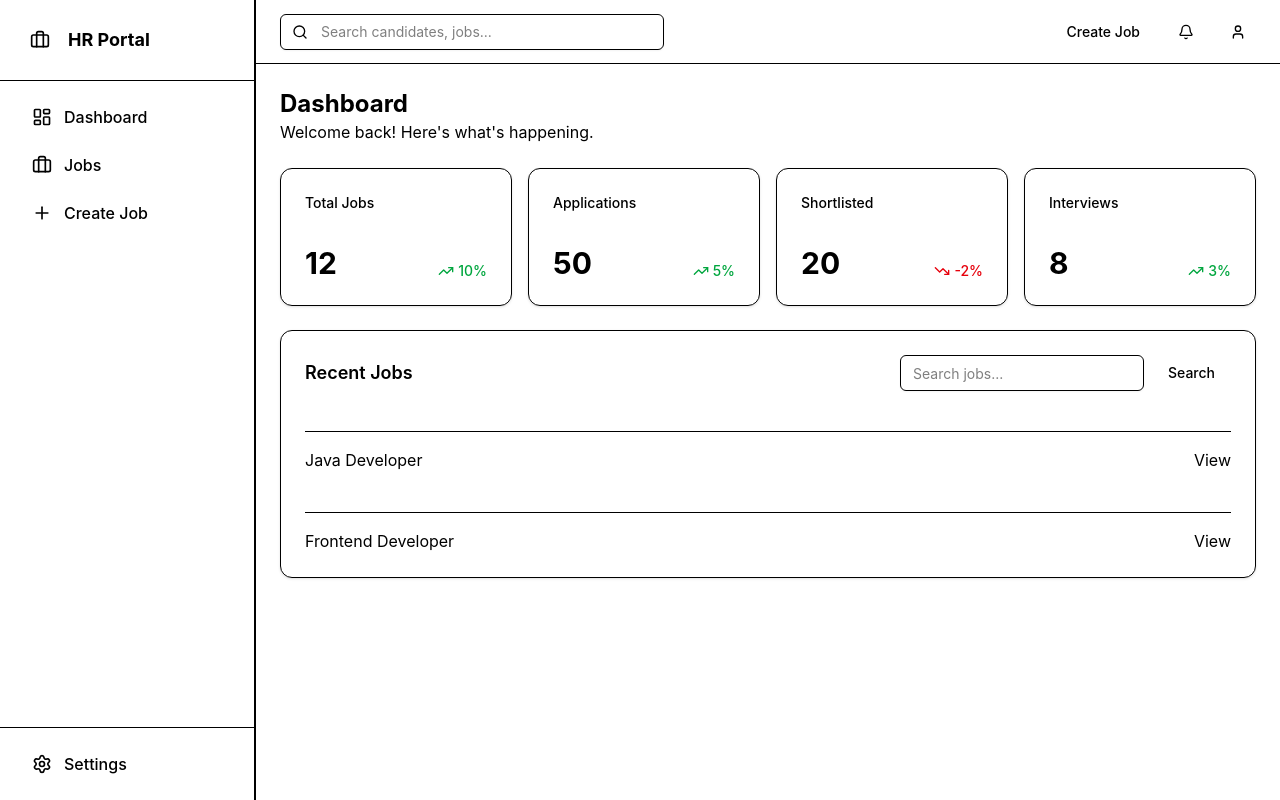
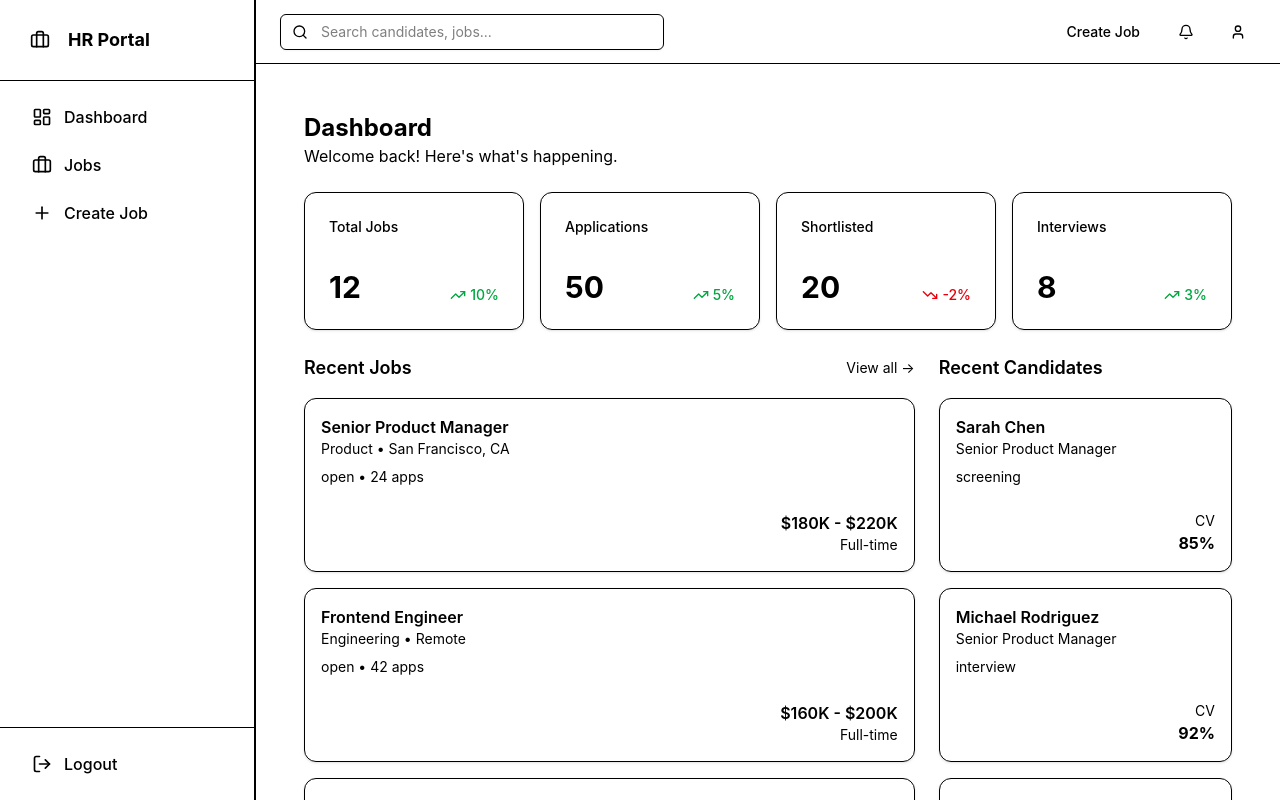
Before and after one commit to khanarshiya0709/Ai-interview-system, a React (Vite) app: page /hr/dashboard in a window 1280 px wide. Built offline with nearby package versions, Linux system fonts and the light colour scheme.

Commit message:
add design into hr navbar and sidebar and deshbord

```diff
--- a/src/components/hr/Navbar.jsx
+++ b/src/components/hr/Navbar.jsx
@@ -1,14 +1,9 @@
 import { useState, useEffect } from 'react';
-import { Link } from 'react-router-dom';
+import { Link, useNavigate } from 'react-router-dom';
 import { Search, Bell, User, Menu } from 'lucide-react';
 import { Button } from '../ui/button';
 import { Input } from '../ui/input';
-import {
-    DropdownMenu,
-    DropdownMenuContent,
-    DropdownMenuItem,
-    DropdownMenuTrigger,
-} from '../ui/dropdown-menu';
+
 import {
     Drawer,
     DrawerContent,
@@ -16,76 +11,43 @@ import {
     DrawerTitle,
     DrawerDescription
 } from '../ui/drawer';
+
 import { Sidebar } from './Sidebar';
 
 export function Navbar() {
     const [open, setOpen] = useState(false);
     const [mounted, setMounted] = useState(false);
+    const navigate = useNavigate();
 
     useEffect(() => {
         setMounted(true);
     }, []);
 
-    if (!mounted) {
-        return (
-            <nav className="h-16 border-b border-border bg-background flex items-center justify-between px-6 gap-4">
-                <div className="md:hidden w-10" />
-
-                <div className="flex-1 max-w-sm hidden sm:block">
-                    <div className="relative">
-                        <Search className="absolute left-3 top-1/2 -translate-y-1/2 w-4 h-4 text-muted-foreground" />
-                        <Input placeholder="Search candidates, jobs..." className="pl-10 bg-muted" />
-                    </div>
-                </div>
-
-                <div className="flex items-center gap-2 sm:gap-4">
-                    <Link to="/hr/create-job" className="hidden sm:block">
-                        <Button size="sm">Create Job</Button>
-                    </Link>
-
-                    <Button variant="ghost" size="icon" className="relative">
-                        <Bell className="w-5 h-5" />
-                        <span className="absolute top-2 right-2 w-2 h-2 bg-destructive rounded-full" />
-                    </Button>
-
-                    <DropdownMenu>
-                        <DropdownMenuTrigger asChild>
-                            <Button variant="ghost" size="icon">
-                                <User className="w-5 h-5" />
-                            </Button>
-                        </DropdownMenuTrigger>
-                        <DropdownMenuContent align="end">
-                            <DropdownMenuItem asChild>
-                                <Link to="/hr/profile">Profile</Link>
-                            </DropdownMenuItem>
-                            <DropdownMenuItem>Settings</DropdownMenuItem>
-                            <DropdownMenuItem>Logout</DropdownMenuItem>
-                        </DropdownMenuContent>
-                    </DropdownMenu>
-                </div>
-            </nav>
-        );
-    }
+    if (!mounted) return <nav className="h-16 border-b border-border bg-background flex items-center justify-between px-6 gap-4" />;
 
     return (
         <nav className="h-16 border-b border-border bg-background flex items-center justify-between px-6 gap-4">
+
+            {/* Mobile Drawer - Left Side */}
             <div className="md:hidden">
-                <Drawer open={open} onOpenChange={setOpen}>
+                <Drawer direction="left" open={open} onOpenChange={setOpen}>
                     <DrawerTrigger asChild>
                         <Button variant="ghost" size="icon">
                             <Menu className="w-5 h-5" />
                         </Button>
                     </DrawerTrigger>
-                    <DrawerContent className="h-screen w-64 p-0">
+
+                    {/* Width kam kar di (w-60) aur background solid rakha hai */}
+                    <DrawerContent className="h-screen w-60 p-0 rounded-none border-r bg-background shadow-xl">
                         <DrawerTitle className="sr-only">Navigation Menu</DrawerTitle>
-                        <DrawerDescription className="sr-only">
-                            Main navigation menu for the HR dashboard
-                        </DrawerDescription>
-                        <Sidebar />
+                        <DrawerDescription className="sr-only">Main navigation</DrawerDescription>
+
+                        <Sidebar onClose={() => setOpen(false)} />
                     </DrawerContent>
                 </Drawer>
             </div>
 
+            {/* Search Section */}
             <div className="flex-1 max-w-sm hidden sm:block">
                 <div className="relative">
                     <Search className="absolute left-3 top-1/2 -translate-y-1/2 w-4 h-4 text-muted-foreground" />
@@ -93,6 +55,7 @@ export function Navbar() {
                 </div>
             </div>
 
+            {/* Right Icons */}
             <div className="flex items-center gap-2 sm:gap-4">
                 <Link to="/hr/create-job" className="hidden sm:block">
                     <Button size="sm">Create Job</Button>
@@ -103,20 +66,13 @@ export function Navbar() {
                     <span className="absolute top-2 right-2 w-2 h-2 bg-destructive rounded-full" />
                 </Button>
 
-                <DropdownMenu>
-                    <DropdownMenuTrigger asChild>
-                        <Button variant="ghost" size="icon">
-                            <User className="w-5 h-5" />
-                        </Button>
-                    </DropdownMenuTrigger>
-                    <DropdownMenuContent align="end">
-                        <DropdownMenuItem asChild>
-                            <Link to="/hr/profile">Profile</Link>
-                        </DropdownMenuItem>
-                        <DropdownMenuItem>Settings</DropdownMenuItem>
-                        <DropdownMenuItem>Logout</DropdownMenuItem>
-                    </DropdownMenuContent>
-                </DropdownMenu>
+                <Button
+                    variant="ghost"
+                    size="icon"
+                    onClick={() => navigate("/hr/profile")}
+                >
+                    <User className="w-5 h-5" />
+                </Button>
             </div>
         </nav>
     );
--- a/src/components/hr/Sidebar.jsx
+++ b/src/components/hr/Sidebar.jsx
@@ -1,8 +1,9 @@
 import { Link, useLocation } from "react-router-dom";
-import { LayoutDashboard, Briefcase, Plus, Settings } from "lucide-react";
+import { LayoutDashboard, Briefcase, Plus, LogOut, X } from "lucide-react";
 import { cn } from "../../lib/utils";
+import { Button } from "../ui/button";
 
-export function Sidebar() {
+export function Sidebar({ onClose }) {
     const location = useLocation();
     const pathname = location.pathname;
 
@@ -13,54 +14,63 @@ export function Sidebar() {
     ];
 
     return (
-        <div className="flex flex-col h-full bg-sidebar border-r border-sidebar-border">
+        <div className="flex flex-col h-full  bg-white border-r border-sidebar-border">
 
-            {/* Logo */}
-            <div className="p-6 border-b border-sidebar-border">
+            {/* Logo Section + Cross Icon Bagal Mein */}
+            <div className="p-6 border-b border-sidebar-border flex items-center justify-between">
                 <div className="flex items-center gap-3">
-                    <div className="w-8 h-8 bg-sidebar-primary rounded-lg flex items-center justify-center">
-                        <Briefcase className="w-5 h-5 text-sidebar-primary-foreground" />
+                    <div className="w-8 h-8 bg-primary rounded-lg flex items-center justify-center">
+                        <Briefcase className="w-5 h-5 text-primary-foreground" />
                     </div>
-                    <h1 className="font-bold text-lg text-sidebar-foreground">
+                    <h1 className="font-bold text-lg">
                         HR Portal
                     </h1>
                 </div>
+
+                {/* Cross Button - Directly next to HR Portal title */}
+                {onClose && (
+                    <Button variant="ghost" size="icon" onClick={onClose} className="h-8 w-4 hover:bg-white">
+                        <X className="w-5 h-5" />
+                    </Button>
+                )}
             </div>
 
-            {/* Links */}
+            {/* Navigation Links */}
             <nav className="flex-1 p-4 space-y-2">
                 {links.map((link) => {
                     const Icon = link.icon;
-
-                    const isActive =
-                        pathname === link.href ||
-                        pathname.startsWith(link.href + "/");
+                    const isActive = pathname === link.href || pathname.startsWith(link.href + "/");
 
                     return (
                         <Link
                             key={link.href}
                             to={link.href}
+                            onClick={onClose}
                             className={cn(
                                 "flex items-center gap-3 px-4 py-2 rounded-lg transition-colors",
                                 isActive
-                                    ? "bg-sidebar-primary text-sidebar-primary-foreground"
-                                    : "text-sidebar-foreground hover:bg-sidebar-accent"
+                                    ? "bg-primary text-primary-foreground"
+                                    : "text-foreground hover:bg-muted"
                             )}
                         >
                             <Icon className="w-5 h-5" />
-                            <span className="font-medium">
-                                {link.label}
-                            </span>
+                            <span className="font-medium">{link.label}</span>
                         </Link>
                     );
                 })}
             </nav>
 
-            {/* Settings */}
+            {/* Logout Button at Bottom */}
             <div className="p-4 border-t border-sidebar-border">
-                <button className="flex items-center gap-3 w-full px-4 py-2 rounded-lg text-sidebar-foreground hover:bg-sidebar-accent transition-colors">
-                    <Settings className="w-5 h-5" />
-                    <span className="font-medium">Settings</span>
+                <button
+                    className="flex items-center gap-3 w-full px-4 py-2 rounded-lg text-destructive hover:bg-destructive/10 transition-colors"
+                    onClick={() => {
+                        console.log("Logging out...");
+                        if (onClose) onClose();
+                    }}
+                >
+                    <LogOut className="w-5 h-5" />
+                    <span className="font-medium">Logout</span>
                 </button>
             </div>
 
--- a/src/pages/HR/HRDashboard.jsx
+++ b/src/pages/HR/HRDashboard.jsx
@@ -1,12 +1,10 @@
 import { StatCard } from "../../components/hr/StatCard";
 import { Card } from "../../components/ui/card";
-import { Input } from "../../components/ui/input";
-import { Button } from "../../components/ui/button";
-import { Link } from "react-router-dom";
+import { mockJobs, mockCandidates } from "../../lib/mock-data";
 
 const HRDashboard = () => {
     return (
-        <div className="space-y-6">
+        <div className="p-6 space-y-6">
 
             {/* Header */}
             <div>
@@ -24,34 +22,78 @@ const HRDashboard = () => {
                 <StatCard label="Interviews" value="8" change={3} trend="up" />
             </div>
 
-            {/* Jobs Table */}
-            <Card className="p-6 space-y-4">
+            {/* MAIN SECTION */}
+            <div className="grid lg:grid-cols-3 gap-6">
 
-                <div className="flex justify-between items-center">
-                    <h2 className="text-lg font-semibold">Recent Jobs</h2>
+                {/* LEFT - RECENT JOBS */}
+                <div className="lg:col-span-2 space-y-4">
 
-                    <div className="flex gap-2">
-                        <Input placeholder="Search jobs..." />
-                        <Button>Search</Button>
+                    <div className="flex justify-between items-center">
+                        <h2 className="text-lg font-semibold">Recent Jobs</h2>
+                        <span className="text-sm text-muted-foreground cursor-pointer">
+                            View all →
+                        </span>
                     </div>
+
+                    {mockJobs.slice(0, 3).map((job) => (
+                        <Card key={job.id} className="p-4 flex justify-between">
+
+                            <div>
+                                <h3 className="font-semibold">{job.title}</h3>
+
+                                <p className="text-sm text-muted-foreground">
+                                    {job.department} • {job.location}
+                                </p>
+
+                                <p className="text-sm text-muted-foreground mt-2">
+                                    {job.status} • {job.applicants} apps
+                                </p>
+                            </div>
+
+                            <div className="text-right">
+                                <p className="font-semibold">{job.salary}</p>
+                                <p className="text-sm text-muted-foreground">
+                                    {job.type}
+                                </p>
+                            </div>
+
+                        </Card>
+                    ))}
+
                 </div>
 
-                {/* Row */}
-                <div className="flex justify-between border-t pt-4">
-                    <span>Java Developer</span>
-                    <Link to="/hr/jobs/1" className="text-primary">
-                        View
-                    </Link>
+                {/* RIGHT - RECENT CANDIDATES */}
+                <div className="space-y-4">
+
+                    <h2 className="text-lg font-semibold">Recent Candidates</h2>
+
+                    {mockCandidates.slice(0, 3).map((c) => (
+                        <Card key={c.id} className="p-4 flex justify-between">
+
+                            <div>
+                                <h3 className="font-semibold">{c.name}</h3>
+
+                                <p className="text-sm text-muted-foreground">
+                                    {c.position}
+                                </p>
+
+                                <p className="text-sm text-muted-foreground mt-2">
+                                    {c.status}
+                                </p>
+                            </div>
+
+                            <div className="text-right">
+                                <p className="text-sm text-muted-foreground">CV</p>
+                                <p className="font-bold">{c.cvScore || 0}%</p>
+                            </div>
+
+                        </Card>
+                    ))}
+
                 </div>
 
-                <div className="flex justify-between border-t pt-4">
-                    <span>Frontend Developer</span>
-                    <Link to="/hr/jobs/2" className="text-primary">
-                        View
-                    </Link>
-                </div>
+            </div>
 
-            </Card>
         </div>
     );
 };
--- a/src/pages/HR/Profile.jsx
+++ b/src/pages/HR/Profile.jsx
@@ -2,8 +2,6 @@ import { useState } from 'react';
 import { Card } from '../../components/ui/card';
 import { Button } from '../../components/ui/button';
 import { Input } from '../../components/ui/input';
-import { Badge } from '../../components/ui/badge';
-import { Tabs, TabsContent, TabsList, TabsTrigger } from '../../components/ui/tabs';
 import {
     DropdownMenu,
     DropdownMenuContent,
@@ -19,24 +17,33 @@ import {
     AlertDialogHeader,
     AlertDialogTitle,
 } from '../../components/ui/alert-dialog';
-import { currentUser, accountSettings } from '../../lib/profile-data';
+import { currentUser } from '../../lib/profile-data';
 import {
-    Mail, Phone, MapPin, Clock, Copy, Edit2, Save, X,
-    Bell, Shield, LogOut, MoreVertical
+    Mail, Phone, MapPin, Edit2, Save, X,
+    LogOut, MoreVertical, Image as ImageIcon
 } from 'lucide-react';
 
 export default function ProfilePage() {
     const [isEditing, setIsEditing] = useState(false);
     const [showLogoutDialog, setShowLogoutDialog] = useState(false);
-    const [editedName, setEditedName] = useState(currentUser.name);
-    const [editedBio, setEditedBio] = useState(currentUser.bio);
+
+    // profile holds the "saved" data
+    const [profile, setProfile] = useState(currentUser);
+    // formData holds the "in-progress" edits
+    const [formData, setFormData] = useState(currentUser);
 
     const handleSave = () => {
+        setProfile(formData);
         setIsEditing(false);
     };
 
-    const copyEmail = () => {
-        navigator.clipboard.writeText(currentUser.email);
+    const handleCancel = () => {
+        setFormData(profile);
+        setIsEditing(false);
+    };
+
+    const handleChange = (field, value) => {
+        setFormData(prev => ({ ...prev, [field]: value }));
     };
 
     return (
@@ -50,45 +57,65 @@ export default function ProfilePage() {
                     <div className="relative flex flex-col sm:flex-row justify-between gap-6">
 
                         <div className="flex gap-6">
+                            <div className="space-y-2">
                                 <img
-                                src={currentUser.avatar}
+                                    src={isEditing ? formData.avatar : profile.avatar}
                                     className="w-24 h-24 sm:w-32 sm:h-32 rounded-2xl object-cover border-4 border-background shadow-lg"
                                 />
+                                {isEditing && (
+                                    <div className="flex items-center gap-2">
+                                        <ImageIcon className="w-4 h-4 text-muted-foreground" />
+                                        <Input
+                                            placeholder="Image URL"
+                                            className="h-8 text-xs"
+                                            value={formData.avatar}
+                                            onChange={(e) => handleChange('avatar', e.target.value)}
+                                        />
+                                    </div>
+                                )}
+                            </div>
 
                             <div>
                                 {isEditing ? (
-                                    <>
-                                        <Input value={editedName} onChange={(e) => setEditedName(e.target.value)} />
-                                        <Input value={currentUser.title} disabled />
-                                    </>
+                                    <div className="space-y-2">
+                                        <Input
+                                            value={formData.name}
+                                            onChange={(e) => handleChange('name', e.target.value)}
+                                        />
+                                        <Input value={profile.title} disabled />
+                                    </div>
                                 ) : (
                                     <>
-                                        <h1 className="text-3xl font-bold">{editedName}</h1>
-                                        <p className="text-primary">{currentUser.title}</p>
+                                        <h1 className="text-3xl font-bold">{profile.name}</h1>
+                                        <p className="text-primary">{profile.title}</p>
+                                        <p className="text-sm text-muted-foreground mt-1">
+                                            Joined March 2026
+                                        </p>
                                     </>
                                 )}
                             </div>
                         </div>
 
-                        <div className="flex gap-2">
+                        <div className="flex gap-2 items-start">
                             {isEditing ? (
                                 <>
                                     <Button onClick={handleSave}>
                                         <Save className="w-4 h-4 mr-2" />
-                                        Save
+                                        Save Changes
                                     </Button>
-                                    <Button variant="outline" onClick={() => setIsEditing(false)}>
+                                    <Button variant="outline" onClick={handleCancel}>
                                         <X className="w-4 h-4 mr-2" />
                                         Cancel
                                     </Button>
                                 </>
                             ) : (
-                                <>
                                 <Button variant="outline" onClick={() => setIsEditing(true)}>
                                     <Edit2 className="w-4 h-4 mr-2" />
                                     Edit
                                 </Button>
+                            )}
 
+                            {/* Dropdown remains visible in both modes */}
                             <DropdownMenu>
                                 <DropdownMenuTrigger asChild>
                                     <Button variant="outline">
@@ -103,36 +130,49 @@ export default function ProfilePage() {
                                     </DropdownMenuItem>
                                 </DropdownMenuContent>
                             </DropdownMenu>
-                                </>
-                            )}
                         </div>
 
                     </div>
                 </div>
 
-                {/* Tabs */}
-                <Tabs defaultValue="overview">
-
-                    <TabsList className="grid grid-cols-3 max-w-md">
-                        <TabsTrigger value="overview">Overview</TabsTrigger>
-                        <TabsTrigger value="settings">Settings</TabsTrigger>
-                        <TabsTrigger value="billing">Billing</TabsTrigger>
-                    </TabsList>
-
-                    <TabsContent value="overview" className="space-y-6">
-
+                {/* Main Content (Tabs Removed) */}
+                <div className="space-y-6">
                     <Card className="p-6">
                         <h2 className="font-bold mb-4">Contact</h2>
 
                         <div className="space-y-3">
-                                <div className="flex gap-3">
-                                    <Mail /> {currentUser.email}
+                            <div className="flex items-center gap-3">
+                                <Mail className="w-5 h-5 text-muted-foreground" />
+                                {isEditing ? (
+                                    <Input
+                                        value={formData.email}
+                                        onChange={(e) => handleChange('email', e.target.value)}
+                                    />
+                                ) : (
+                                    <span>{profile.email}</span>
+                                )}
                             </div>
-                                <div className="flex gap-3">
-                                    <Phone /> {currentUser.phone}
+                            <div className="flex items-center gap-3">
+                                <Phone className="w-5 h-5 text-muted-foreground" />
+                                {isEditing ? (
+                                    <Input
+                                        value={formData.phone}
+                                        onChange={(e) => handleChange('phone', e.target.value)}
+                                    />
+                                ) : (
+                                    <span>{profile.phone}</span>
+                                )}
                             </div>
-                                <div className="flex gap-3">
-                                    <MapPin /> {currentUser.location}
+                            <div className="flex items-center gap-3">
+                                <MapPin className="w-5 h-5 text-muted-foreground" />
+                                {isEditing ? (
+                                    <Input
+                                        value={formData.location}
+                                        onChange={(e) => handleChange('location', e.target.value)}
+                                    />
+                                ) : (
+                                    <span>{profile.location}</span>
+                                )}
                             </div>
                         </div>
                     </Card>
@@ -141,18 +181,15 @@ export default function ProfilePage() {
                         <h2 className="font-bold mb-2">About</h2>
                         {isEditing ? (
                             <textarea
-                                    value={editedBio}
-                                    onChange={(e) => setEditedBio(e.target.value)}
-                                    className="w-full border p-2 rounded"
+                                value={formData.bio}
+                                onChange={(e) => handleChange('bio', e.target.value)}
+                                className="w-full border p-2 rounded bg-background min-h-[100px] focus:ring-2 focus:ring-primary outline-none"
                             />
                         ) : (
-                                <p>{editedBio}</p>
+                            <p className="text-muted-foreground">{profile.bio}</p>
                         )}
                     </Card>
-
-                    </TabsContent>
-
-                </Tabs>
+                </div>
 
                 {/* Logout Dialog */}
                 <AlertDialog open={showLogoutDialog} onOpenChange={setShowLogoutDialog}>
```
Lines whose indentation alone changed are shown as unchanged.
